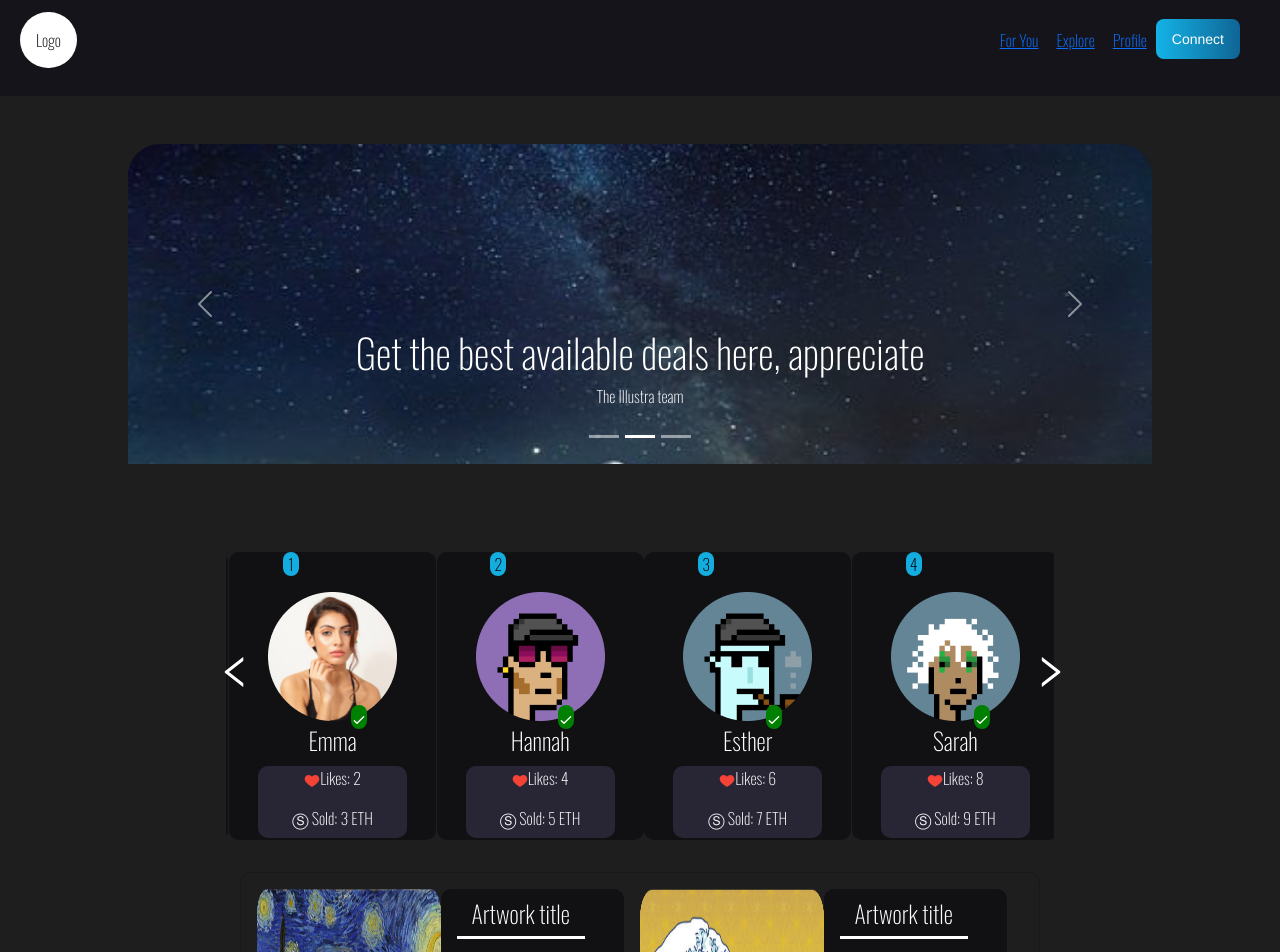
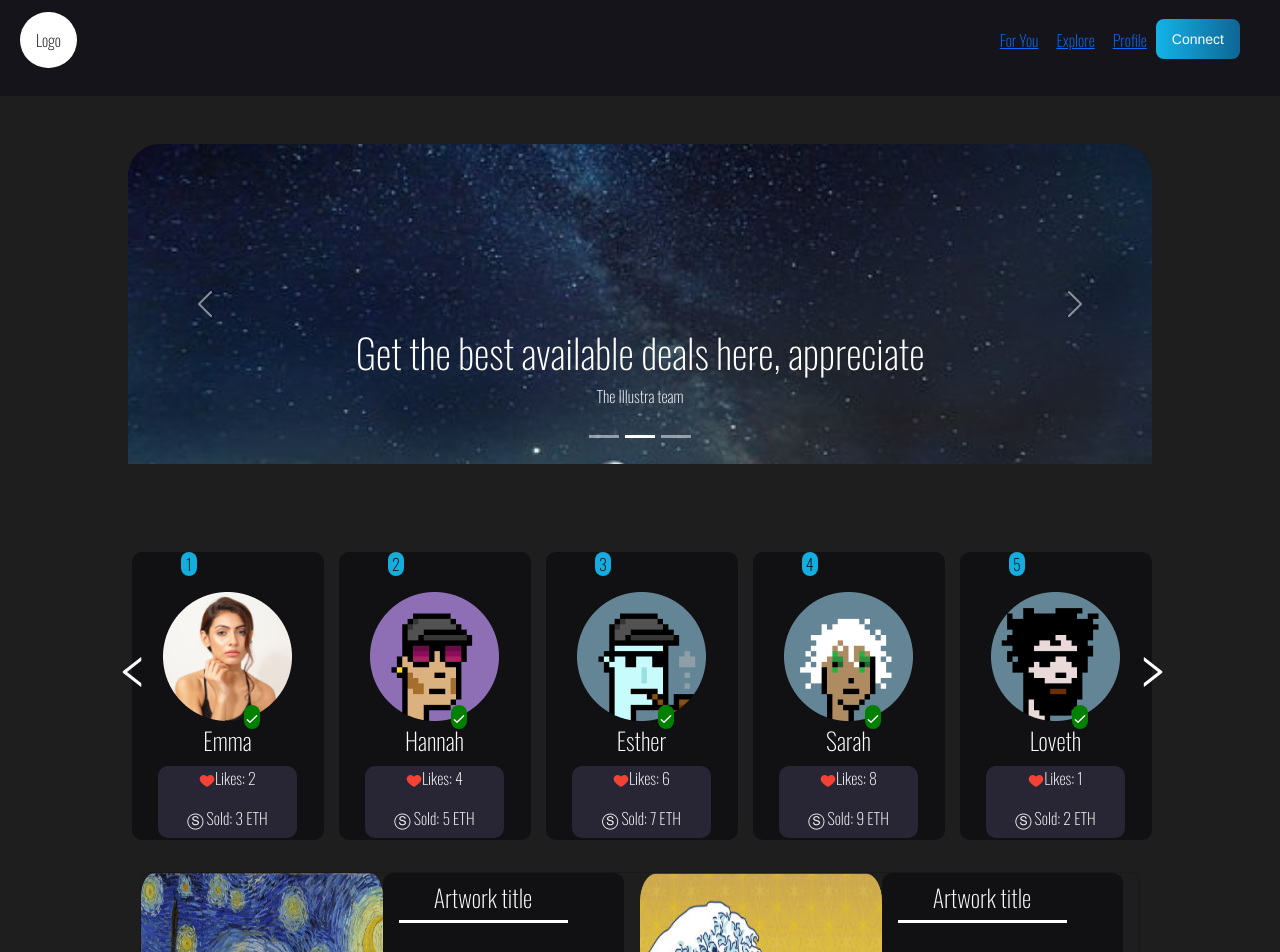
Before and after one commit to Durotemy/ArtCreatorLandingPage, a React (Create React App) app: page / in a window 1280 px wide. Shown: the top 952 px of the page. Built offline with nearby package versions, Linux system fonts and the light colour scheme.

Commit message:
improvement

```diff
--- a/src/App.css
+++ b/src/App.css
@@ -3,8 +3,6 @@
 .body {
   background-color: #1e1e1e;
   font-family: 'Oswald', sans-serif;
-  /* font-size: small; */
-
 }
 .hero {
   /* margin-top: 10rem; */
@@ -13,7 +11,7 @@
   border-radius: 2rem;
 }
 .cardContainer > div {
-  width: 80%;
+  width: 100%;
   display: flex;
   flex-direction: row;
   justify-content: space-around;
@@ -22,11 +20,11 @@
   text-align: center;
   height: 20rem;
   margin-top: 4rem;
-  /* margin:1rem; */
+
 }
 
 .container > div {
-  width: 80%;
+  width: 100%;
   margin: 0px auto;
   height: 100%;
   border-radius: 10px;
@@ -41,22 +39,22 @@
   display: flex;
   flex-wrap: wrap;
   color: white;
-  margin:1rem;
+  margin:0rem;
 }
 
-.slick-slide {
+/* .slick-slide {
   margin: 0.3px;
-}
+} */
 
 .slick-list {
   margin: 0 -4px;
-  /* padding: px; */
+  padding: px;
 }
-.slick-slide .drop-shadow {
+/* .slick-slide .drop-shadow {
   box-shadow: none;
   transition: box-shadow 0.1s ease-in-out;
 }
 
 .slick-slide.slick-active .drop-shadow {
   box-shadow: 0px 0px 43px 0px rgba(0, 0, 0, 0.35);
-}
+} */
--- a/src/component/Card/Card.jsx
+++ b/src/component/Card/Card.jsx
@@ -16,16 +16,43 @@ const Card = () => {
     infinite: true,
     speed: 500,
     arrows: true,
-    slidesToShow:4,
-    slidesToScroll: 2,
+    slidesToShow:5,
+    slidesToScroll: 1,
     prevArrow: <SamplePrevArrow />,
     nextArrow: <SampleNextArrow />,
+    responsive: [
+      {
+        breakpoint: 1024,
+        settings: {
+          slidesToShow: 5,
+          slidesToScroll: 3,
+          infinite: true,
+          dots: true
+        }
+      },
+      {
+        breakpoint: 600,
+        settings: {
+          slidesToShow: 2,
+          slidesToScroll: 2,
+          initialSlide: 2
+        }
+      },
+      {
+        breakpoint: 480,
+        settings: {
+          slidesToShow: 1,
+          slidesToScroll: 1
+        }
+      }
+    ]
+
   }
   return (
       <Slider {...settings}>
       {card.map((item, index) => {
         return (
-          <div className={style.wrap}  style={{ position:"relative" }}>
+          <div className={style.wrap}  >
             <div className={style.card}>
               <p className={style.index}>{item.id}</p>
               <img src={item.image} alt="icon" />
--- a/src/component/Card/Card.module.css
+++ b/src/component/Card/Card.module.css
@@ -5,14 +5,13 @@
   align-items: center;
   margin: 0px auto;
   width:40%;
-
 }
 
 .cardContainer {
-  width: 95%;
+  width: 100%;
   display: flex;
   flex-direction: row;
-  justify-content: space-between;
+  justify-content: space-around;
   flex-wrap: wrap;
   margin: 0 auto;
   text-align: center;
@@ -20,14 +19,15 @@
   margin-top: 4rem;
 }
 .wrap {
-  display: flex;
-  flex-direction: row;
+  /* display: flex;
+  flex-direction: row; */
+  justify-content: space-between;
   align-items: center;
   color: white;
   background-color: #111113;
   border-radius: 10px;
   height: 18rem;
-  width: 10.5%;
+  width: 12rem !important;
 }
 .index {
   position: relative;
@@ -68,11 +68,11 @@
   color:red;
 }
 .slick-list {
-  margin: 0 -7px !important;
+  margin: 0 0px !important;
 }
 
 .slick-slide > div {
-  padding: 0 7px !important;
+  padding: 0 1px !important;
 }
 @media only screen and (max-width: 425px) {
   .cardContainer {
--- a/src/component/constants/index.js
+++ b/src/component/constants/index.js
@@ -66,7 +66,14 @@ export const card = [
     name: "Loveth",
     likes: 1,
     sold: 2,
-  }
+  },
+  {
+    id:"6",
+    image:image2,
+    name: "Durotimi",
+    likes: 4,
+    sold: 5,
+  },
 ];
 
 export const MainCard = [
```
